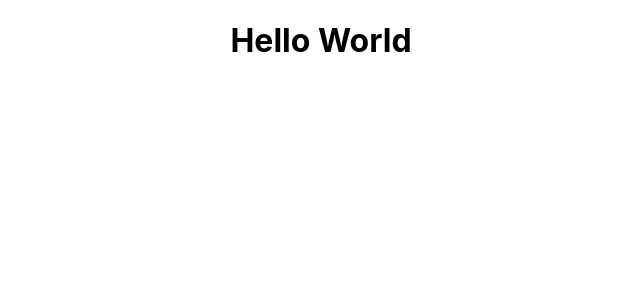
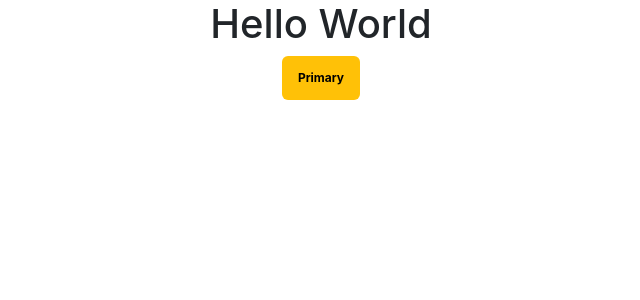
Before and after one commit to Nhu-Natalie/react-ducdo, a React (Create React App) app: page / in a window 1280 px wide. Shown: the top 300 px of the page, without its empty margins (319-959 px from the left). Built offline with nearby package versions, Linux system fonts and the light colour scheme.

Commit message:
rendering classes dynamically

```diff
--- a/public/index.html
+++ b/public/index.html
@@ -1,14 +1,13 @@
 <!DOCTYPE html>
 <html lang="en">
+
 <head>
   <meta charset="utf-8" />
   <link rel="icon" href="%PUBLIC_URL%/favicon.ico" />
   <meta name="viewport" content="width=device-width, initial-scale=1" />
   <meta name="theme-color" content="#000000" />
-    <meta
-      name="description"
-      content="Web site created using create-react-app"
-    />
+  <meta name="description" content="Web site created using create-react-app" />
+  <link rel="stylesheet" href="https://cdn.jsdelivr.net/npm/bootstrap@5.3.2/dist/css/bootstrap.min.css">
   <link rel="apple-touch-icon" href="%PUBLIC_URL%/logo192.png" />
   <!--
       manifest.json provides metadata used when your web app is installed on a
@@ -26,6 +25,7 @@
     -->
   <title>React App</title>
 </head>
+
 <body>
   <noscript>You need to enable JavaScript to run this app.</noscript>
   <div id="root"></div>
@@ -39,5 +39,7 @@
       To begin the development, run `npm start` or `yarn start`.
       To create a production bundle, use `npm run build` or `yarn build`.
     -->
+  <script src="https://cdn.jsdelivr.net/npm/bootstrap@5.3.2/dist/js/bootstrap.min.js"></script>
 </body>
+
 </html>
--- a/src/App.js
+++ b/src/App.js
@@ -1,23 +1,23 @@
-import logo from "./logo.svg";
+import { useState } from "react";
 import "./App.css";
 
-// // import tất cả
-// import * as constantAll from "./constants/constant";
+function App() {
+  const [counter, setCounter] = useState(0);
 
-// console.log(constantAll);
-// // Lấy biến name
-// console.log(constantAll.name);
+  const formatClass = function () {
+    let classCommon = "badge p-3";
+    if (counter === 0) {
+      classCommon += " text-bg-warning";
+    } else {
+      classCommon += " text-bg-primary";
+    }
+    return classCommon;
+  };
 
-// Dùng DESTRUCTURING
-import { name, job } from "./constants/constant";
-console.log(name);
-// Lấy biến name
-console.log(job);
-
-function App() {
   return (
     <div className="App">
       <h1>Hello World</h1>
+      <div className={formatClass()}>Primary</div>
     </div>
   );
 }
--- a/src/constants/constant.js
+++ /dev/null
@@ -1,8 +0,0 @@
-// export const name = "ducdo";
-
-// export const job = "it";
-
-const name = "ducdo";
-const job = "it";
-
-export { name, job };
```
Lines whose indentation alone changed are shown as unchanged.
